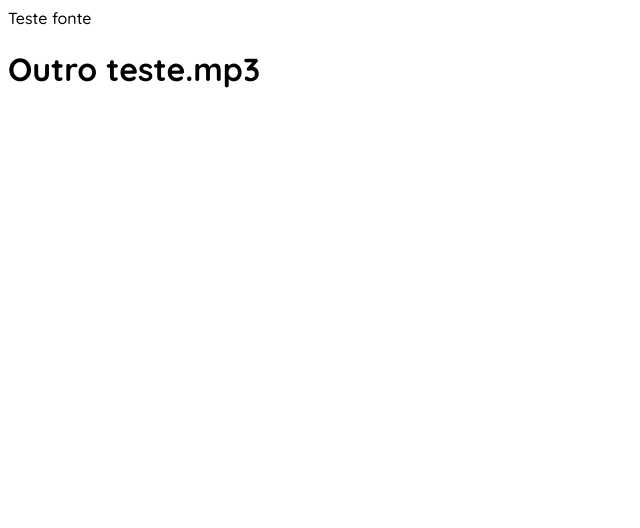
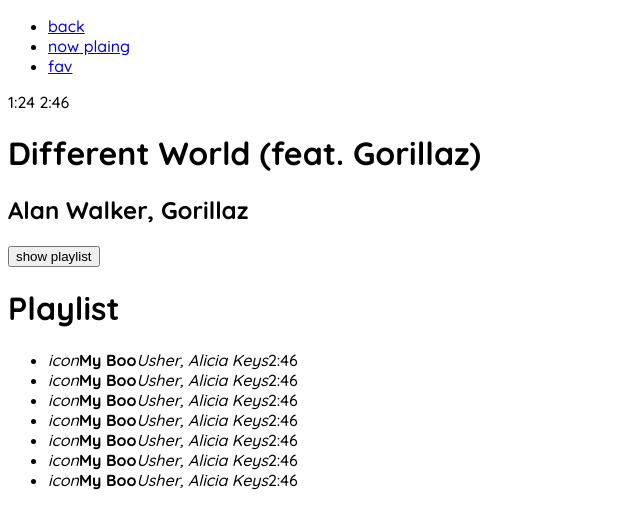
Before and after one commit to joseolinda/myPlayer, a website: page index.html in a window 1280 px wide. Shown: the whole page, without its empty margins (0-640 px from the left). Drawn offline with Linux system fonts and the light colour scheme.

Commit message:
Estrutura html básica

```diff
--- a/index.html
+++ b/index.html
@@ -13,8 +13,65 @@
   </head>
 
   <body>
-      Teste fonte
-      <h1>Outro teste.mp3</h1>
+      <main class="container-app-player">
+        <div class="app">
+          <header>
+            <nav class="navigation">
+              <ul>
+                <li><a href="#">back</a></li>
+                <li><a href="#">now plaing</a></li>
+                <li><a href="#">fav</a></li>
+              </ul>
+            </nav>
+          </header>
+          <main>
+            <div id="main-controllers">
+              <div class="progress">
+                <div class="duration">
+                  <span class="current-duration">1:24</span>
+                  <span class="total-duration">2:46</span>
+                </div>
+                <div class="progress-bar"></div>
+              </div>
+              <div id="music-playing">
+                <h1>Different World (feat. Gorillaz)</h1>
+                <h2>Alan Walker, Gorillaz</h2>
+              </div>
+            </div>
+          </main>
+          <footer>
+            <div id="playlist-controls">
+              <button id="show-playlist">show playlist</button>
+            </div>
+            <div class="playlist-container">
+              <h1>Playlist</h1>
+              <ul class="songs-list">
+                <li class="song-details">
+                  <i class="song-icon">icon</i><strong class="song-name">My Boo</strong><em class="song-artist">Usher, Alicia Keys</em><span class="song-duration">2:46</span>
+                </li>
+                <li class="song-details">
+                  <i class="song-icon">icon</i><strong class="song-name">My Boo</strong><em class="song-artist">Usher, Alicia Keys</em><span class="song-duration">2:46</span>
+                </li>
+                <li class="song-details">
+                  <i class="song-icon">icon</i><strong class="song-name">My Boo</strong><em class="song-artist">Usher, Alicia Keys</em><span class="song-duration">2:46</span>
+                </li>
+                <li class="song-details">
+                  <i class="song-icon">icon</i><strong class="song-name">My Boo</strong><em class="song-artist">Usher, Alicia Keys</em><span class="song-duration">2:46</span>
+                </li>
+                <li class="song-details">
+                  <i class="song-icon">icon</i><strong class="song-name">My Boo</strong><em class="song-artist">Usher, Alicia Keys</em><span class="song-duration">2:46</span>
+                </li>
+                <li class="song-details">
+                  <i class="song-icon">icon</i><strong class="song-name">My Boo</strong><em class="song-artist">Usher, Alicia Keys</em><span class="song-duration">2:46</span>
+                </li>
+                <li class="song-details">
+                  <i class="song-icon">icon</i><strong class="song-name">My Boo</strong><em class="song-artist">Usher, Alicia Keys</em><span class="song-duration">2:46</span>
+                </li>
+              </ul>
+            </div>
+          </footer>
+        </div>
+      </main>
 
       <script src="src/js/app.js"></script>
   </body>
```
